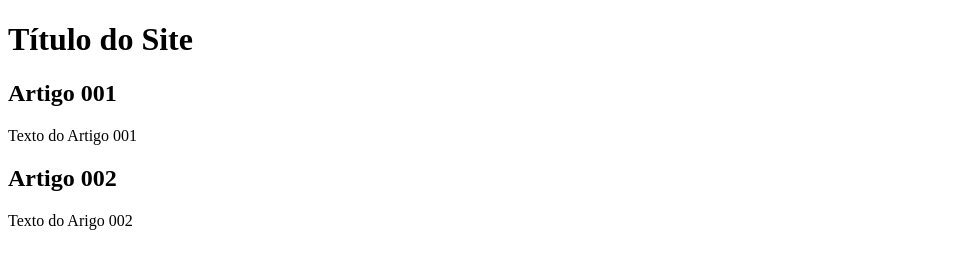
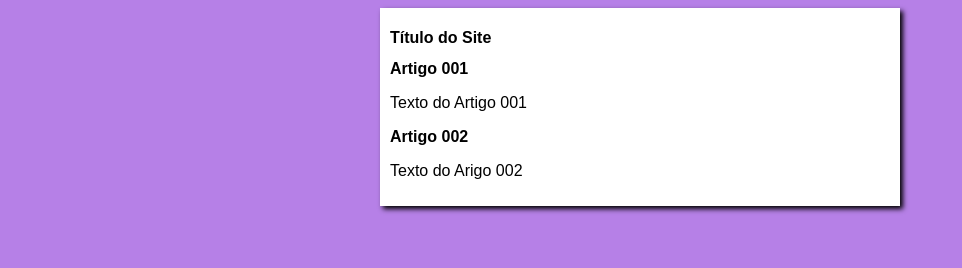
Before and after one commit to eliandronascimento/projeto-site-1, a plain HTML site: page index.html in a window 1280 px wide. Shown: the whole page, without its empty margins (0-962 px from the left). Drawn offline with Linux system fonts and the light colour scheme.

Commit message:
iniciei o design

```diff
--- /dev/null
+++ b/estilos/style.css
@@ -0,0 +1,16 @@
+*{
+    font-family: Arial, Helvetica, sans-serif;
+    font-size: 16px;
+ }
+
+ body{
+     background-color: rgb(182, 128, 231);
+ }
+
+ main{
+     background-color: white;
+     width: 500px;
+     margin: auto;
+     padding: 10px;
+     box-shadow:3px 3px 5px black ;
+ }
--- a/index.html
+++ b/index.html
@@ -5,6 +5,7 @@
     <meta http-equiv="X-UA-Compatible" content="IE=edge">
     <meta name="viewport" content="width=device-width, initial-scale=1.0">
     <title>Título do Site</title>
+    <link rel="stylesheet" href="estilos/style.css">
 </head>
 <body>
  <main>
```
